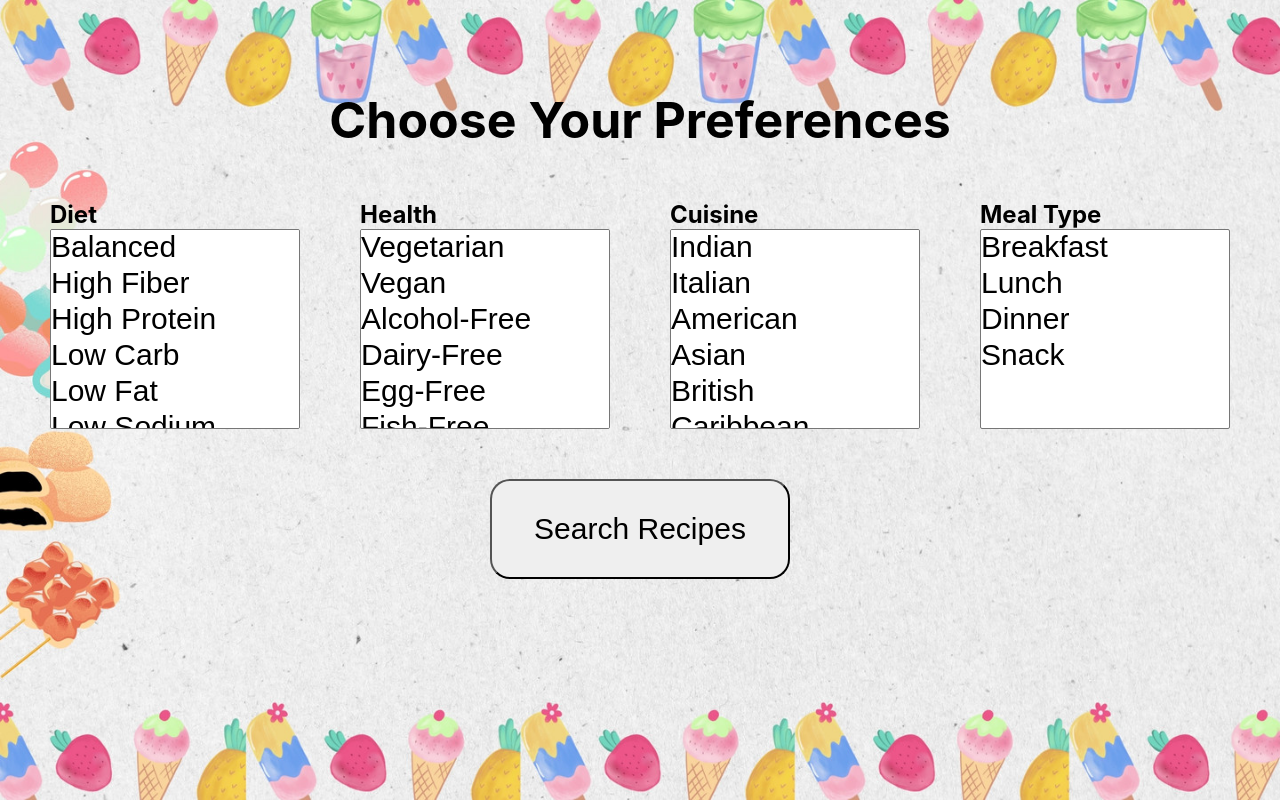
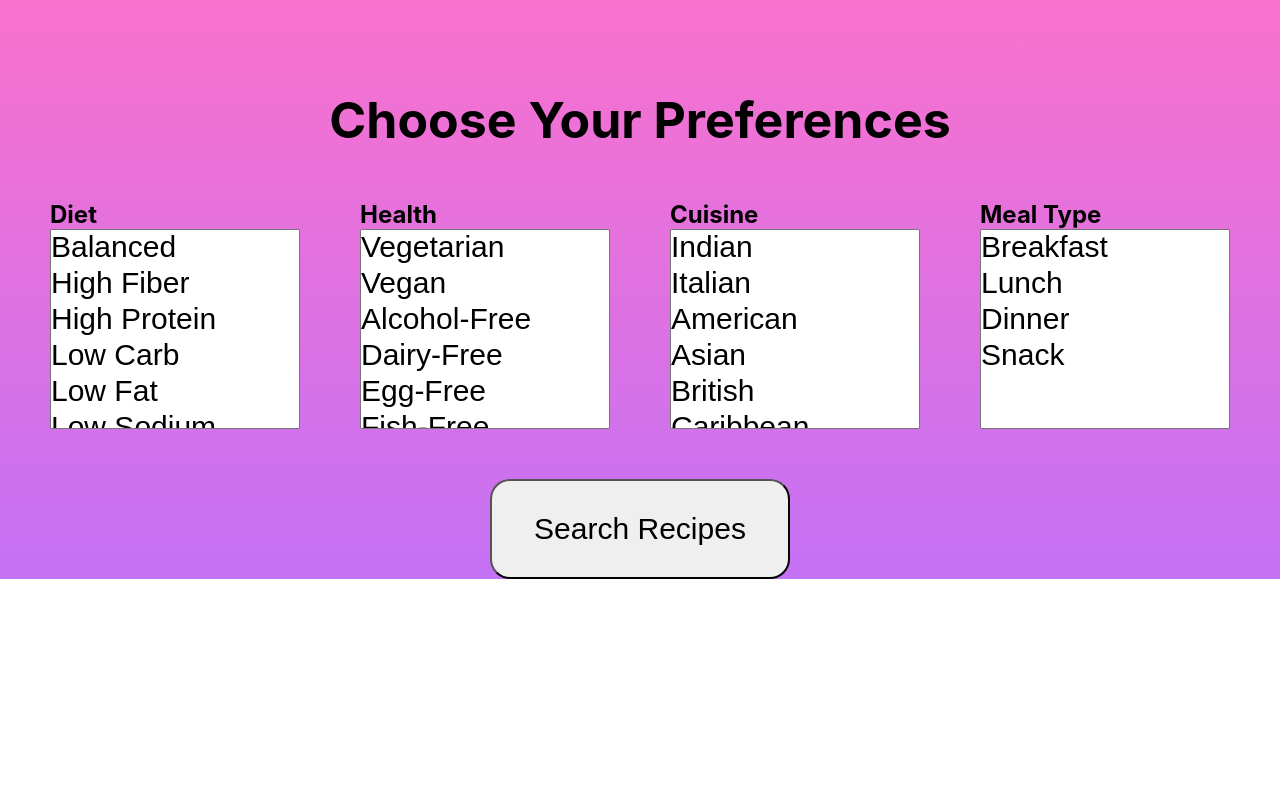
Before and after one commit to sohamkaje/Recipe-Maker-React-Firebase, a React (Create React App) app: page /data-collection in a window 1280 px wide. Built offline with nearby package versions, Linux system fonts and the light colour scheme.

Commit message:
fixed the recipe output in datacollection

```diff
--- a/src/pages/datacollection/Datacollection.jsx
+++ b/src/pages/datacollection/Datacollection.jsx
@@ -113,12 +113,24 @@ const RecipeSearch = () => {
       </div>
       <div class="buttonBox">
         <button onClick={handleSearch}>Search Recipes</button>
-          <ul>
-            {recipes.map((recipe, index) => (
-              <li key={index}>{recipe.recipe.label}</li>
-            ))}
-          </ul>
       </div>
+
+      <ul class="recipes">
+        {recipes.map((recipe, index) => (
+          <li key={index}>
+            <div style={{ display: 'flex', alignItems: 'center', gap: '10px' }}>
+              <img
+                src={recipe.recipe.image}
+                style={{ width: '200px', height: '200px', objectFit: 'cover'}}
+              />
+              <span>{recipe.recipe.label} -</span>
+              <a href={recipe.recipe.url} target="_blank" rel="noopener noreferrer">
+                View Recipe
+              </a>
+            </div>
+          </li>
+        ))}
+      </ul>
     </div>
   );
 };
--- a/src/pages/datacollection/datacollection.css
+++ b/src/pages/datacollection/datacollection.css
@@ -1,8 +1,8 @@
 .dataCollectionContainer {
-    width: 100%;
-    height: 100vh;
-    background-image: url('food-bg.jpeg');
-    background-size: cover;
+    width: 100vw;
+    height: 100%;
+    background: linear-gradient(to top, #c471f5 0%, #fa71cd 100%);
+    background-repeat: no-repeat;
     padding-top: 90px;
 }
 
@@ -37,3 +37,11 @@
     font-size: 30px;
     border-radius: 20px;
 }
+
+.recipes{
+    display: flex;
+    flex-direction: column;
+    justify-content: center;
+    align-items: center;
+    list-style-type: none;
+}
```
